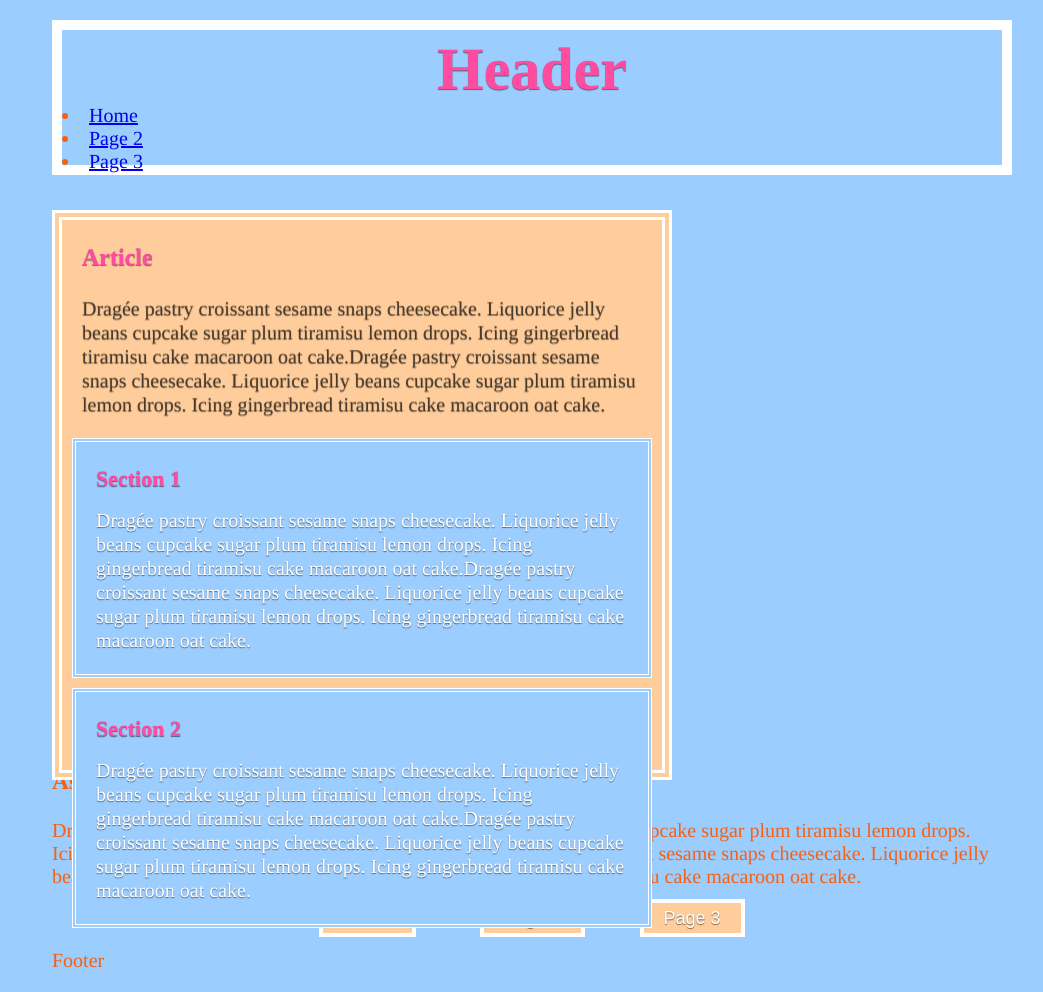
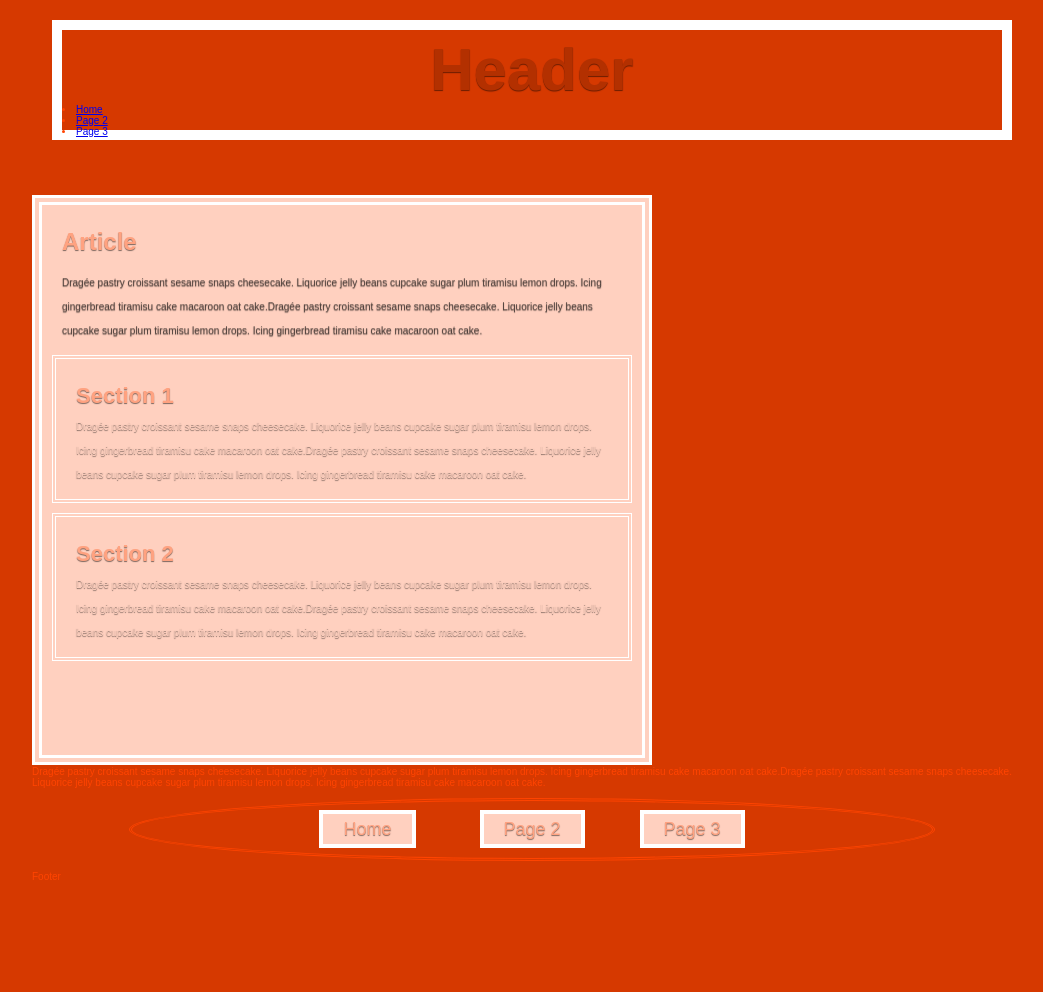
Before and after one commit to ChrisRynhoud/HW3ExtraCredit, a plain HTML site: page Root/HW8/Home.html in a window 1280 px wide. Shown: the whole page, without its empty margins (108-1151 px from the left). After the commit the page ends 892 px from the top, so only its background shows below. Drawn offline with Linux system fonts and the light colour scheme.

Commit message:
Update style.css

```diff
--- a/Root/HW8/style.css
+++ b/Root/HW8/style.css
@@ -1,22 +1,22 @@
 body {
-  width: 960px;
+  width: 1000px;
   margin: 0 auto;
-  background-color: #9bcdff;
-  font-size: 20px;
-  font-family: Times, serif;
-  color: #f76011;
+  background-color: #d63900;
+  font-size: 10px;
+  font-family: Arial;
+  color: #ff4400;
 }
 
 header[role="banner"] {
-  margin-top: 20px;
-  height: 135px;
+  margin: 20px;
+  height: 100px;
   border: solid 10px white;
 }
 
 h1 {
   font-size: 60px;
   text-align: center;
-  color: #ff4ba0;
+  color: #b33000;
   text-shadow: 0 1px 1px rgba(0, 0, 0, .5);
   margin: 5px 0 0 0;
 }
@@ -24,11 +24,12 @@ h1 {
 nav {
   margin: 0 auto;
   width: 800px;
+  border: double;
+  border-radius: 100%;
 }
 
 nav ul {
   text-align: center;
-  font-family: Arial, Verdana;
   font-size: 18px;
   list-style: none;
 }
@@ -44,8 +45,8 @@ nav ul li {
 nav ul li a {
   text-decoration: none;
   padding: 5px 20px;
-  background: #ffcd9b;
-  color: #ffffff;
+  background: #ffd0bf;
+  color: #ffa280;
   text-shadow: 0 1px 1px rgba(0, 0, 0, .5);
   border: solid 4px white;
 }
@@ -53,7 +54,7 @@ nav ul li a {
 article {
   position: relative;
   top: 35px;
-  background-color: #ffcd9b;
+  background-color: #ffd0bf;
   border: double 10px white;
   text-shadow: 0 1px 1px rgba(0, 0, 0, .5);
   height: 550px;
@@ -61,7 +62,7 @@ article {
 }
 
 article h2 {
-  color: #ff4ba0;
+  color: #ffa280;
   font-size: 24px;
   line-height: 14px;
   margin: 20px 0 0 0;
@@ -75,14 +76,14 @@ article p {
 }
 
 section {
-  background-color: #9bcdff;
+  background-color: #ffd0bf;
   border: double 4px white;
   padding: 0px;
   margin: 10px 10px;
 }
 
 section h3 {
-  color: #ff4ba0;
+  color: #ffa280;
   font-size: 22px;
   line-height: 14px;
   margin: 10px 0 0 0;
@@ -91,5 +92,5 @@ section h3 {
 }
 
 section p {
-  color: #ffffff;
+  color: #ffd0bf;
   f
```
